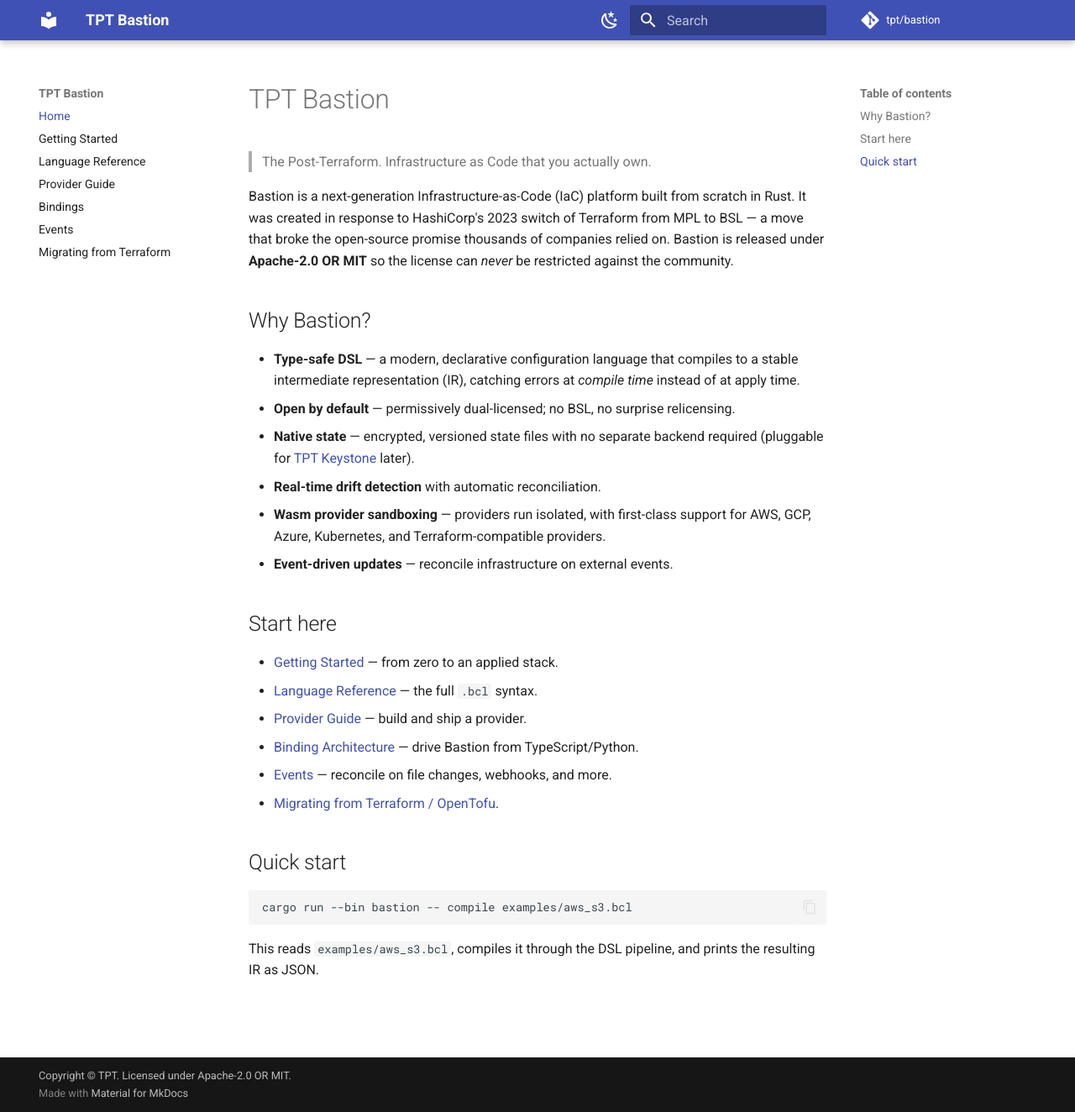
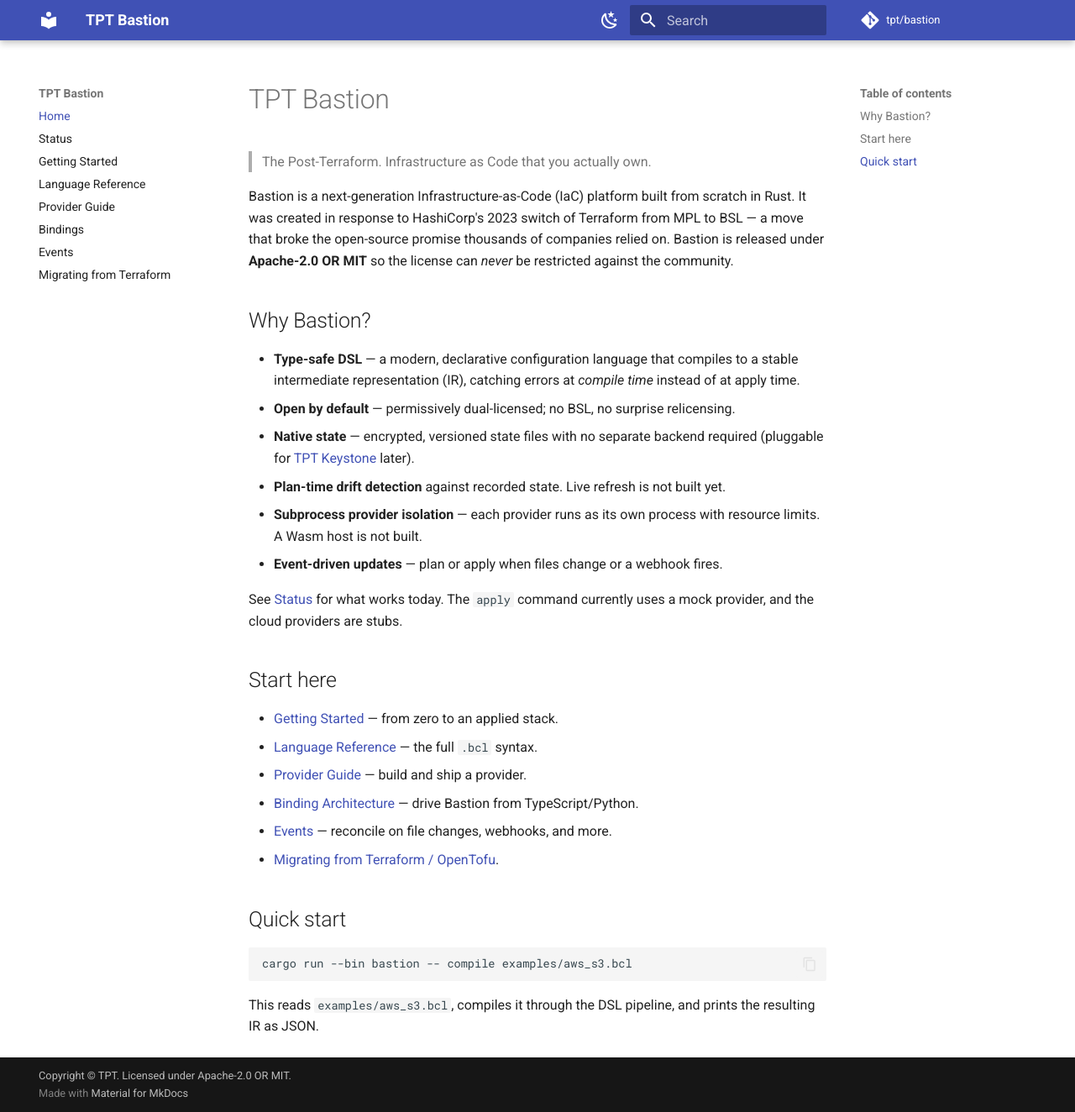
Before and after one commit to tpt-solutions/tpt-bastion, an MkDocs documentation site: the page built from docs/index.md, in a window 1280 px wide and 1324 px high. Shown: the whole window at 84% size. Built offline with MkDocs 1.6.1 and Material for MkDocs 9.7.7, drawn with Linux system fonts in a browser that asks for light colours; comment, search, counter and statistics services are not loaded.

Commit message:
Docs: describe what works today; drop Wasm and real-time drift claims
- New docs/status.md: a feature-by-feature table marking each area as
  working, mock, stub, experimental, or not built. Linked from the README,
  the docs index, and the mkdocs nav.
- README and docs index: plan-time drift, subprocess isolation (no Wasm
  host), and "apply runs a mock provider". The cloud providers are described
  as stubs. The crate table and layout list every crate.
- CLAUDE.md: replaces the "four crates, no apply runtime" description with the
  current crate roles, what exists, and what must not be assumed.
- Provider READMEs no longer call the stub create/delete a working lifecycle.
- Doc comments that described a Wasm host or real-time drift are corrected.

```diff
--- a/docs/index.md
+++ b/docs/index.md
@@ -17,10 +17,14 @@ license can *never* be restricted against the community.
   relicensing.
 - **Native state** — encrypted, versioned state files with no separate backend
   required (pluggable for [TPT Keystone] later).
-- **Real-time drift detection** with automatic reconciliation.
-- **Wasm provider sandboxing** — providers run isolated, with first-class
-  support for AWS, GCP, Azure, Kubernetes, and Terraform-compatible providers.
-- **Event-driven updates** — reconcile infrastructure on external events.
+- **Plan-time drift detection** against recorded state. Live refresh is not
+  built yet.
+- **Subprocess provider isolation** — each provider runs as its own process
+  with resource limits. A Wasm host is not built.
+- **Event-driven updates** — plan or apply when files change or a webhook fires.
+
+See [Status](status.md) for what works today. The `apply` command currently
+uses a mock provider, and the cloud providers are stubs.
 
 ## Start here
 
--- a/mkdocs.yml
+++ b/mkdocs.yml
@@ -7,8 +7,8 @@
 site_name: TPT Bastion
 site_description: >-
   Next-generation Infrastructure-as-Code platform in Rust. Type-safe DSL,
-  native encrypted state, drift detection, Wasm provider sandboxing, and
-  event-driven reconciliation.
+  native encrypted state, plan-time drift detection, subprocess provider
+  isolation, and event-driven reconciliation.
 site_url: https://bastion.tpt.dev
 site_author: TPT
 copyright: >-
@@ -52,6 +52,7 @@ markdown_extensions:
 
 nav:
   - Home: index.md
+  - Status: status.md
   - Getting Started: getting-started.md
   - Language Reference: language-reference.md
   - Provider Guide: provider-guide.md
```
Also changed, not shown: CLAUDE.md (+34 -17 lines), README.md (+35 -22 lines), docs/status.md (added, +25 -0 lines), providers/tpt-bastion-provider-azure/README.md (+2 -2 lines), providers/tpt-bastion-provider-gcp/README.md (+2 -2 lines), providers/tpt-bastion-provider-kubernetes/README.md (+2 -2 lines), 2 other files.
